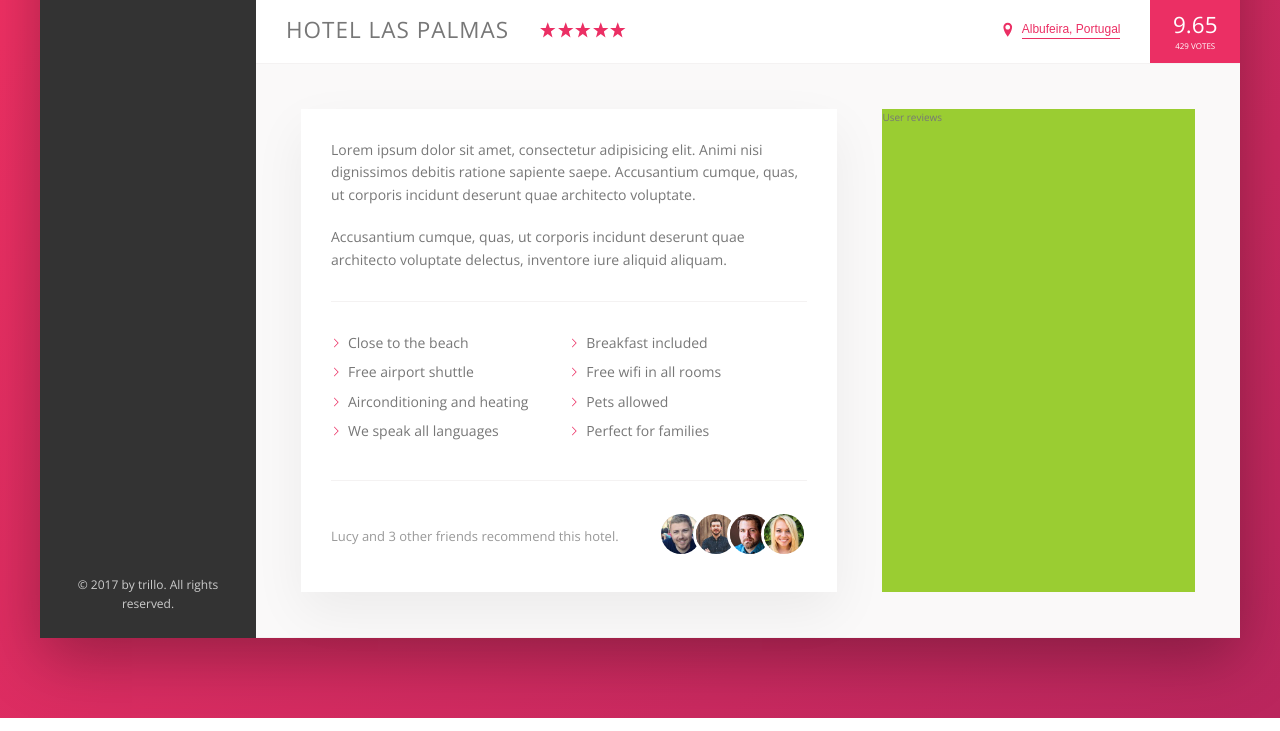
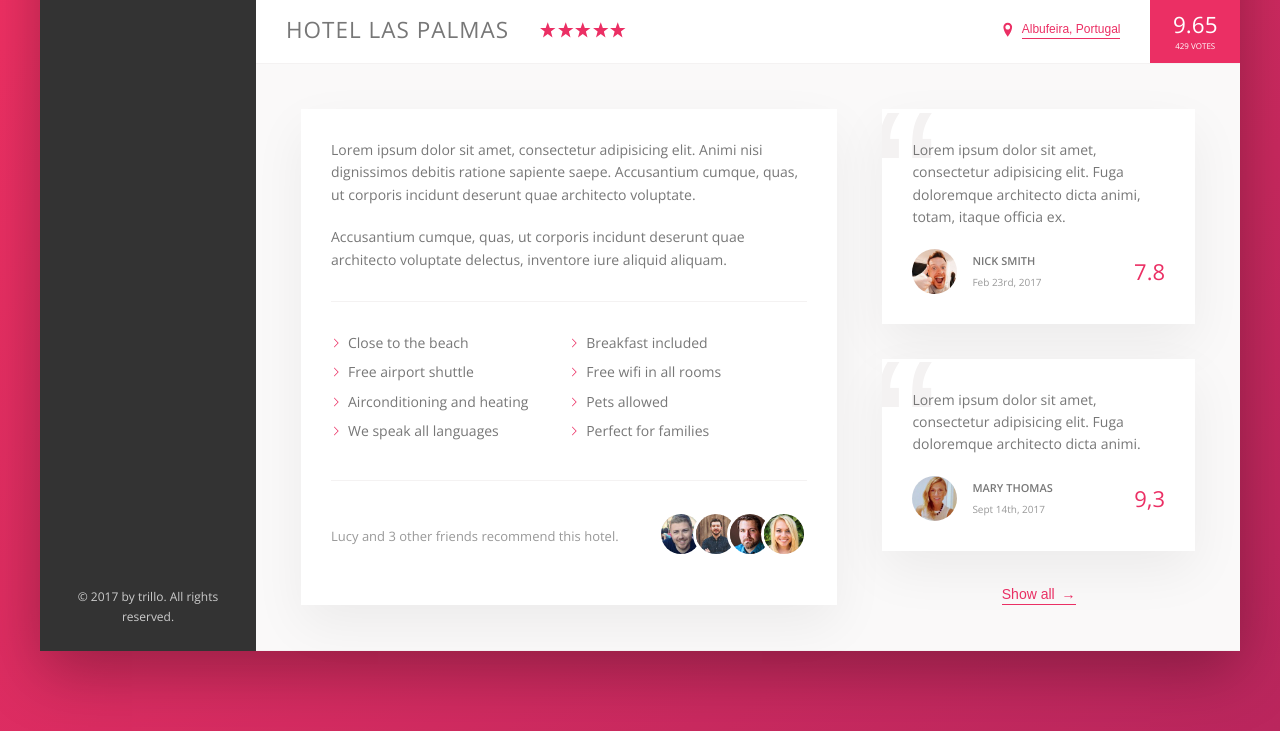
Before and after one commit to BartsWebdevelopment/trillo, a website: page index.html in a window 1280 px wide. Shown: the part 538-1269 px from the top of the page. Drawn offline with nearby package versions, Linux system fonts and the light colour scheme.

Commit message:
building the user reviews section

```diff
--- a/index.html
+++ b/index.html
@@ -158,7 +158,32 @@
                     </div>
                 </div>
                 <div class="user-reviews">
-                    User reviews
+                    <figure class="review">
+                        <blockquote class="review__text">
+                            Lorem ipsum dolor sit amet, consectetur adipisicing elit. Fuga doloremque architecto dicta animi, totam, itaque officia ex.
+                        </blockquote>
+                        <figcaption class="review__user">
+                            <img src="img/user-1.jpg" alt="user 1" class="review__photo">
+                            <div class="review__user-box">
+                                <p class="review__user-name">Nick Smith</p>
+                                <p class="review__user-date">Feb 23rd, 2017</p>
+                            </div>
+                            <div class="review__rating">7.8</div>
+                        </figcaption>
+                    </figure>
+                    <figure class="review">
+                        <blockquote class="review__text">
+                            Lorem ipsum dolor sit amet, consectetur adipisicing elit. Fuga doloremque architecto dicta animi.                        </blockquote>
+                        <figcaption class="review__user">
+                            <img src="img/user-2.jpg" alt="user 2" class="review__photo">
+                            <div class="review__user-box">
+                                <p class="review__user-name">Mary Thomas</p>
+                                <p class="review__user-date">Sept 14th, 2017</p>
+                            </div>
+                            <div class="review__rating">9,3</div>
+                        </figcaption>
+                    </figure>
+                    <button class="btn-inline">Show all <span>&rarr;</span></buttoninline>
                 </div>
             </div>
         </main>
--- a/sass/_components.scss
+++ b/sass/_components.scss
@@ -263,8 +263,17 @@
   cursor: pointer;
   transition: all .2s;
 
+  & span {
+    margin-left: 3px;
+  }
+
   &:hover {
     color: var(--color-Grey-dark-1);
+
+    span {
+      margin-left: 8px;
+      transition: margin-left .2s;
+    }
   }
   &:focus {
     outline: none;
@@ -360,3 +369,59 @@
     }
   }
 }
+
+//////////////////////////////////////////////////
+// REVIEWS
+.review {
+  background-color: #fff;
+  box-shadow: var(--shadow-light);
+  padding: 3rem;
+  margin-bottom: 3.5rem;
+  position: relative;
+  overflow: hidden;
+  &__text{
+    margin-bottom: 2rem;
+    z-index: 10;
+    position: relative;
+  }
+  &__user{
+    display: flex;
+    align-items: center;
+  }
+  &__photo{
+    height: 4.5rem;
+    width: 4.5rem;
+    border-radius: 50%;
+    margin-right: 1.5rem;
+  }
+  &__user-box{
+    margin-right: auto;
+  }
+  &__user-name{
+    font-size: 1.1rem;
+    font-weight: 600;
+    text-transform: uppercase;
+  ;margin-bottom: .4rem;
+  }
+  &__user-date{
+    font-size: 1rem;
+    color: var(--color-Grey-dark-3);
+  }
+  &__rating{
+    color: var(--color-Primary);
+    font-size: 2.2rem;
+    font-weight: 300;
+  }
+
+  &::before {
+    content: "\201C";
+    position: absolute;
+    top: -2.75rem;
+    left: -1rem;
+    line-height: 1;
+    font-size: 20rem;
+    color: var(--color-Grey-light-2);
+    font-family: sans-serif;
+    z-index: 1;
+  }
+}
--- a/sass/_layout.scss
+++ b/sass/_layout.scss
@@ -40,6 +40,7 @@
 }
 
 .detail {
+  font-size: 1.4rem;
   display: flex;
   padding: 4.5rem;
   background-color: var(--color-Grey-light-1);
@@ -47,7 +48,6 @@
 }
 
 .description{
-  font-size: 1.4rem;
   background-color: #fff;
   box-shadow: var(--shadow-light);
   padding: 3rem;
@@ -55,6 +55,9 @@
   margin-right: 4.5rem;
 }
 .user-reviews{
-  background-color: yellowgreen;
+  //background-color: yellowgreen;
   flex: 1;
+  display: flex;
+  flex-direction:column;
+  align-items: center;
 }
```
Also changed, not shown: css/style.css.
